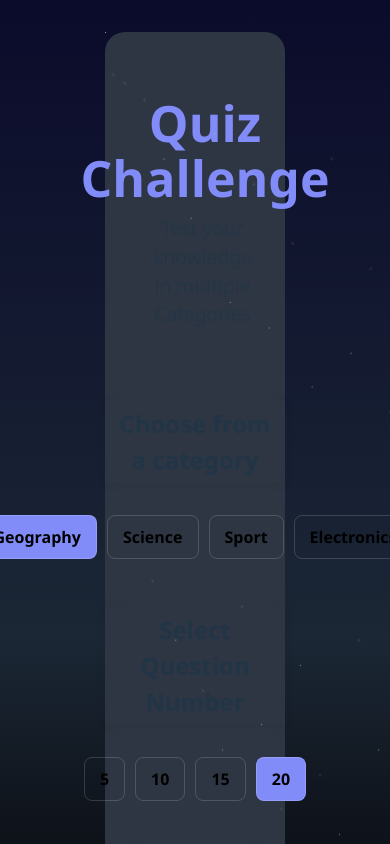
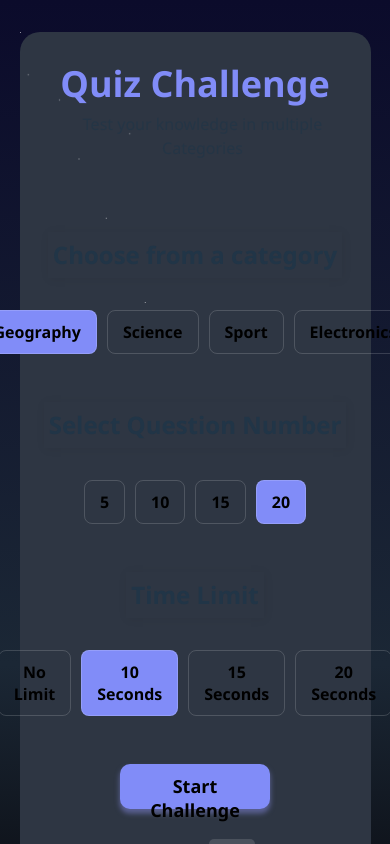
Before and after one commit to Yad-Code/Quiz-Challenge, a React (Vite) app: page / in a window 390 px wide. Shown: the top 844 px of the page. Built offline with nearby package versions, Linux system fonts and the light colour scheme.

Commit message:
checking

```diff
--- a/src/App.css
+++ b/src/App.css
@@ -314,3 +314,80 @@
   width: 70%;
   height: 70%;
 } */
+
+/* ------------------ Responsive for smaller screens ------------------ */
+@media (max-width: 768px) {
+  #game,
+  #gameUi {
+    width: 90vw;
+    height: auto;
+    padding-bottom: 2rem;
+    margin-top: 2rem;
+    margin-bottom: 2rem;
+  }
+
+  #firstPage h1 {
+    font-size: 36px;
+    margin-top: 2rem;
+    margin-left: 0;
+  }
+
+  #firstPage p,
+  #secondPage p {
+    padding: 0.5rem 1rem;
+    font-size: 1rem;
+  }
+
+  #startBtn {
+    width: 150px;
+    height: 45px;
+    font-size: 18px;
+  }
+
+  #myflex {
+    flex-direction: column;
+    margin-right: 0;
+    padding-top: 10px;
+    padding-bottom: 20px;
+  }
+
+  #questionimg {
+    width: 90%;
+    height: auto;
+    margin: 10px auto;
+  }
+
+  #secondPage h2 {
+    font-size: 18px;
+  }
+
+  #secondPage h3 {
+    bottom: auto;
+    margin-left: auto;
+    margin-right: auto;
+    position: relative;
+    width: auto;
+  }
+
+  #returnBtn {
+    margin-right: 0;
+    width: 30px;
+    height: 30px;
+  }
+
+  #comment,
+  #bad {
+    width: 90%;
+    font-size: 16px;
+  }
+
+  #popup {
+    width: 80%;
+    height: auto;
+  }
+
+  .stars {
+    box-shadow: 2vw 5vh 1px white, 10vw 8vh 1px white, 15vw 15vh 0.5px white,
+      22vw 22vh 0.5px white, 28vw 12vh 1px white, 32vw 32vh 0.5px white;
+  }
+}
--- a/vite.config.js
+++ b/vite.config.js
@@ -4,5 +4,5 @@
 // https://vite.dev/config/
 export default defineConfig({
   plugins: [react()],
-  base: "./",
+  base: "/Quiz-Challenge/",
 });
```
